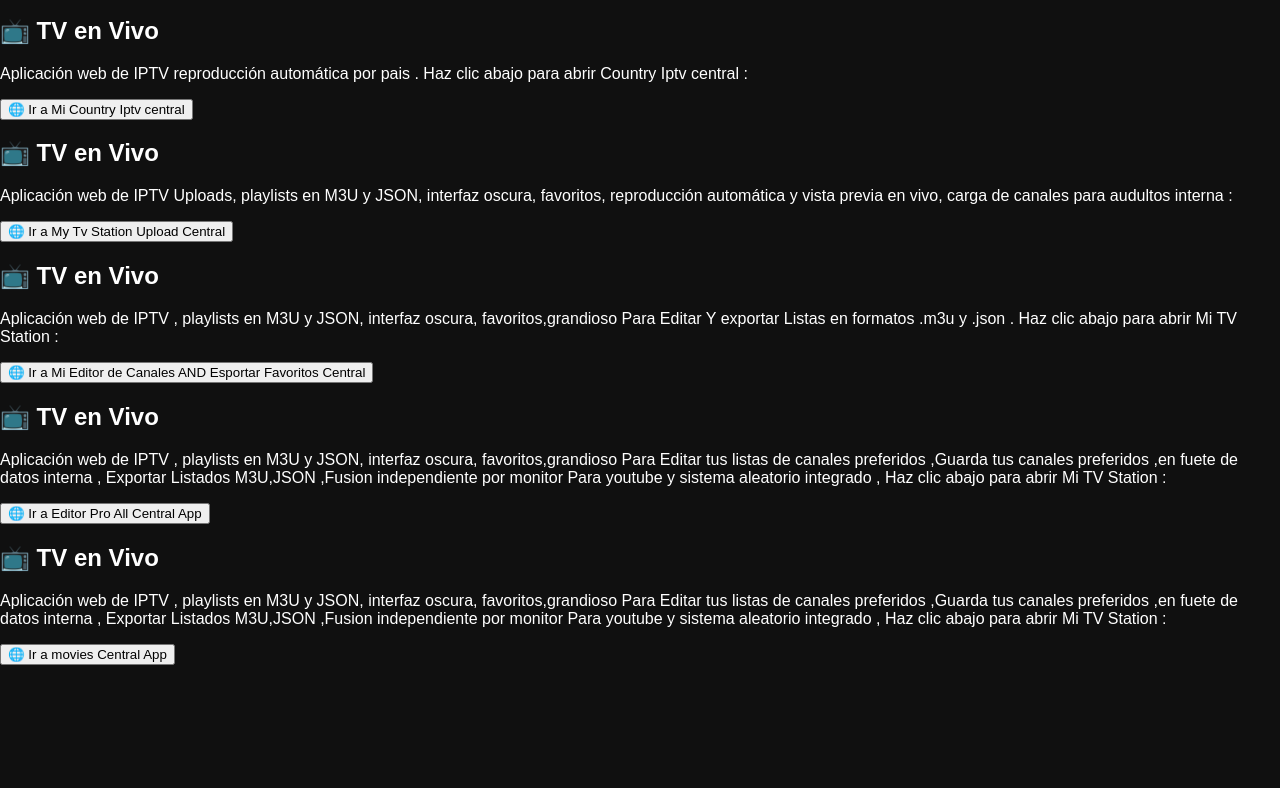
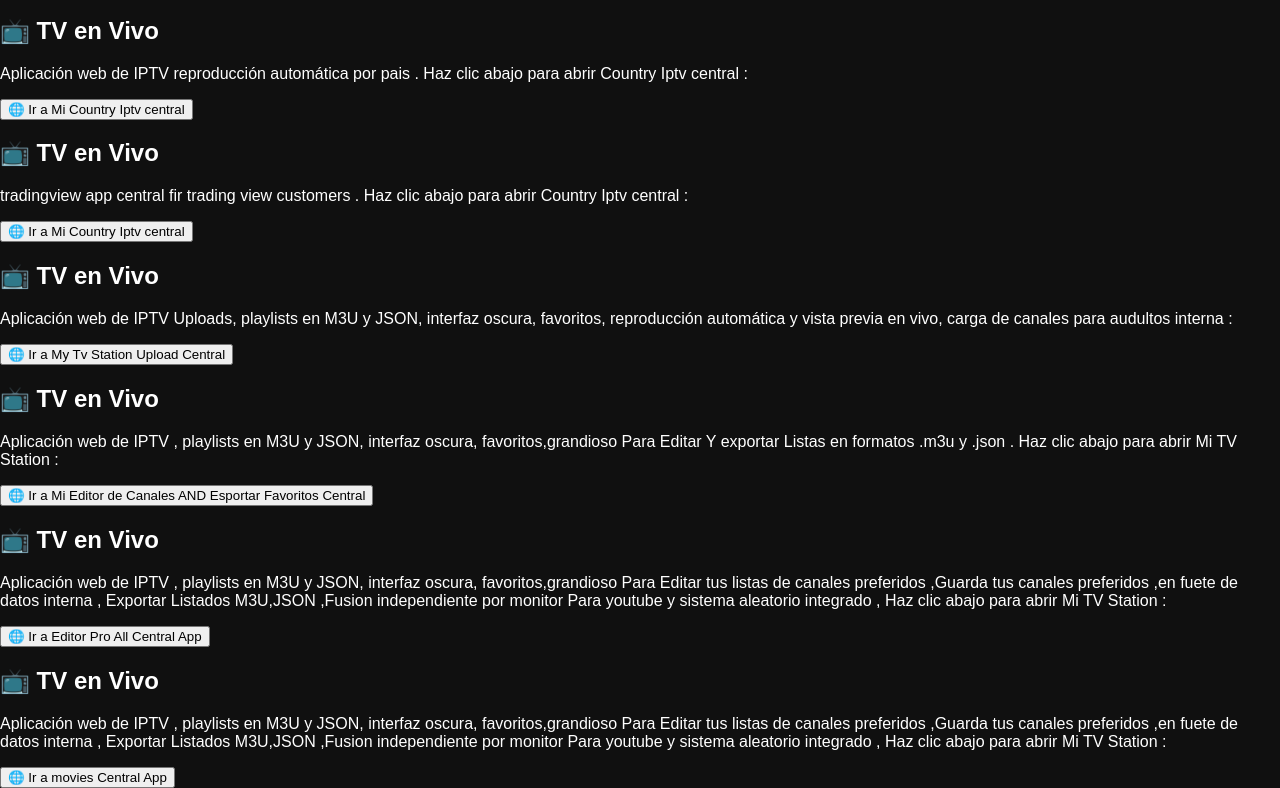
Before and after one commit to cuervo-123/weltrade-trading-view-central-app, a plain HTML site: page index.html in a window 1280 px wide. Shown: the part 918-1706 px from the top of the page. Before the commit the page ends 1583 px from the top, so only its background shows below. Drawn offline with nearby package versions, Linux system fonts and the light colour scheme.

Commit message:
Update index.html
Update index.html

```diff
--- a/index.html
+++ b/index.html
@@ -139,6 +139,14 @@
   <h2>📺 TV en Vivo</h2>
   <p>Aplicación web de IPTV  reproducción automática por pais  . Haz clic abajo para abrir Country Iptv central :</p>
   <button onclick="window.location.href='https://cuervo-123.github.io/tv4you/'">
+    🌐 Ir a Mi Country Iptv central
+  </button>
+</div>
+<!-- Weltrade tradingview app central-->
+<div id="tv" class="section active">
+  <h2>📺 TV en Vivo</h2>
+  <p>tradingview app central fir trading view customers  . Haz clic abajo para abrir Country Iptv central :</p>
+  <button onclick="window.location.href='https://cuervo-123.github.io/tv-trading-view-central-app-for-traders/'">
     🌐 Ir a Mi Country Iptv central
   </button>
 </div>
```
